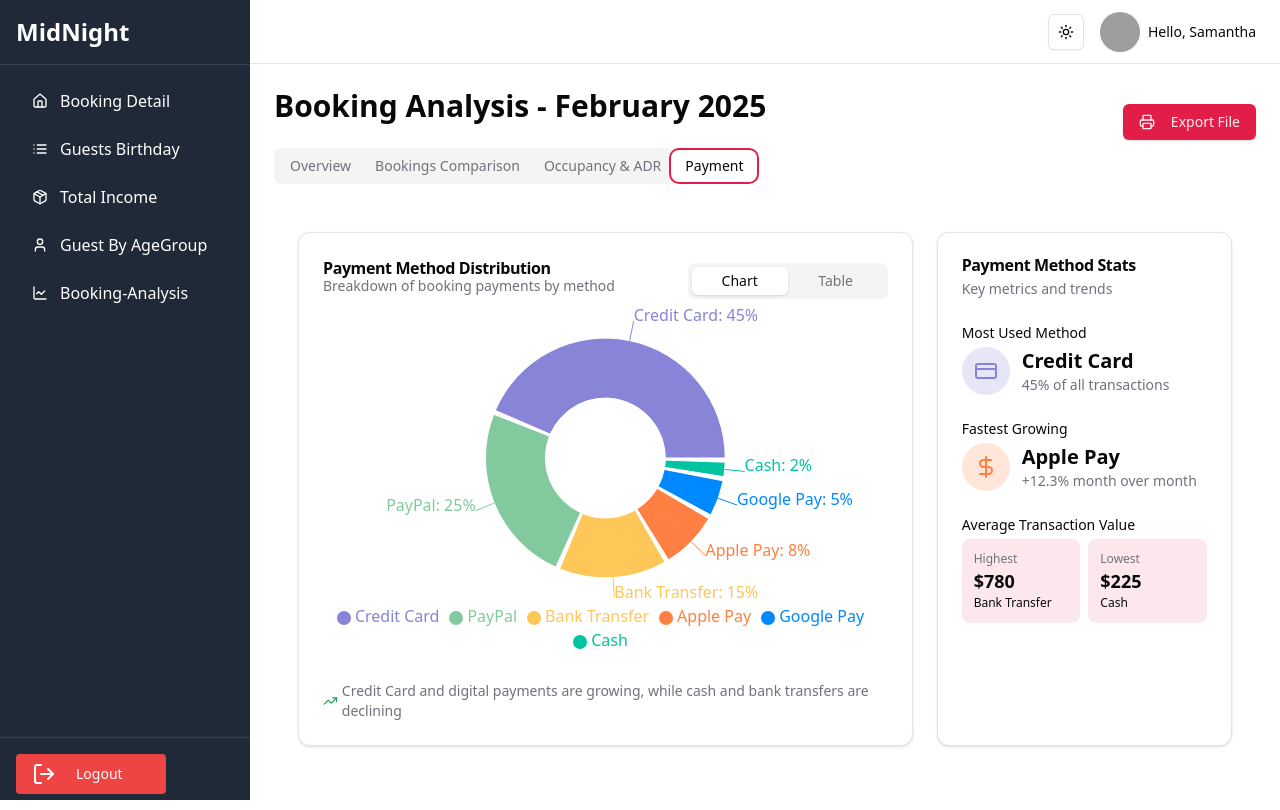
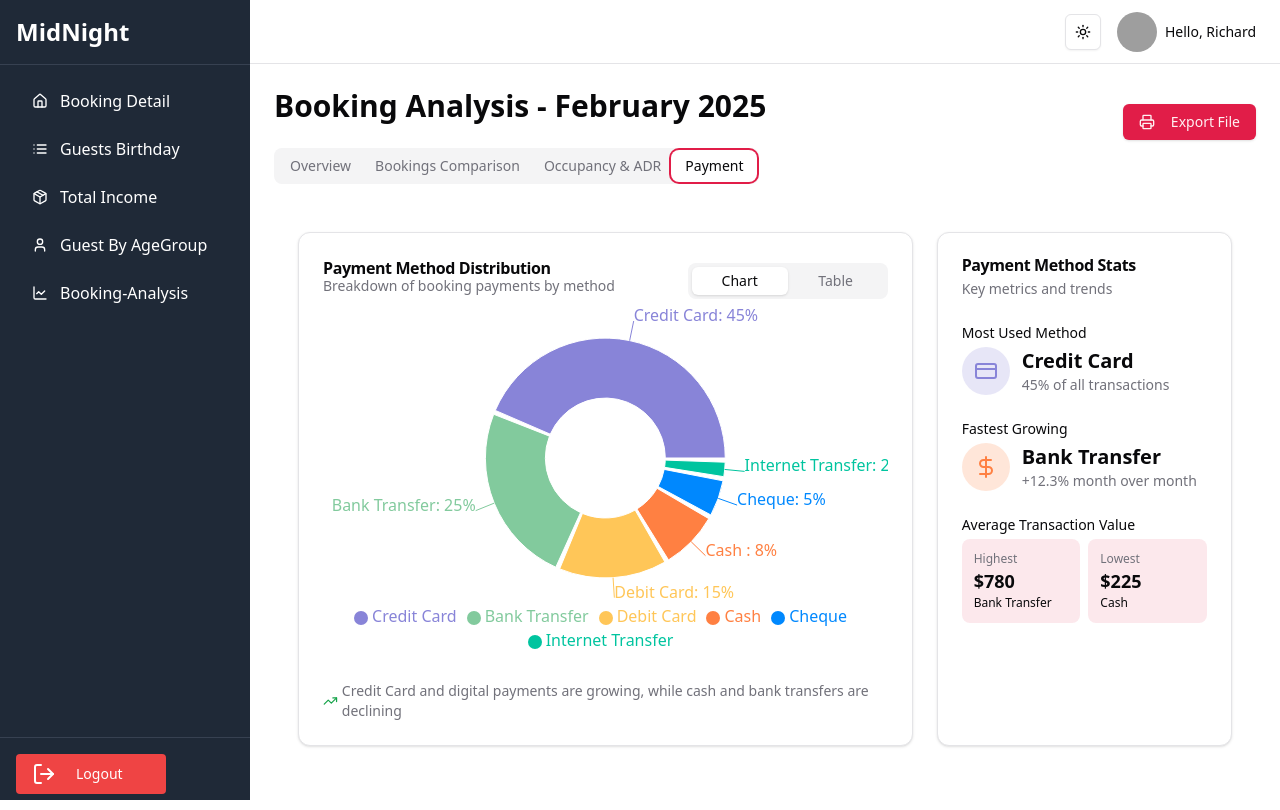
Before and after one commit to linnkhant886/analysis-dashboard-withai, a Next.js app: page /dashboard/analytics in a window 1280 px wide. Both pictures are taken after a click on the tab "Payment". Built offline with nearby package versions, Linux system fonts and the light colour scheme; grey boxes are pictures that could not be loaded.

Commit message:
fix:data

```diff
--- a/app/components/AppSidebar.tsx
+++ b/app/components/AppSidebar.tsx
@@ -18,7 +18,7 @@ const Sidebar = () => {
     <>
       {/* Sidebar */}
       <div
-        className={`sticky top-0 h-screen w-[250px] bg-gray-800 text-white transition-all duration-300`}
+        className={`sticky top-0 hidden md:block h-screen w-[250px] bg-gray-800 text-white transition-all duration-300`}
       >
         {/* Sidebar Header */}
         <div className="p-4 border-b border-gray-700">
--- a/app/components/Topbar.tsx
+++ b/app/components/Topbar.tsx
@@ -9,7 +9,6 @@ export default function TopBar() {
   return (
     <header className="sticky top-0 z-10 flex h-16 items-center gap-4 border-b bg-background px-6">
       <div className="flex flex-1 items-center gap-4 md:gap-8">
-
         <div className="ml-auto flex items-center gap-4">
           <ModeToggle />
 
@@ -19,10 +18,10 @@ export default function TopBar() {
                 src="/placeholder.svg?height=32&width=32"
                 alt="User"
               />
-              <AvatarFallback>SA</AvatarFallback>
+              <AvatarFallback>R</AvatarFallback>
             </Avatar>
             <div className="hidden md:block">
-              <p className="text-sm font-medium">Hello, Samantha</p>
+              <p className="text-sm font-medium">Hello, Richard</p>
             </div>
           </div>
         </div>
--- a/app/components/charts/CancelBookingCard.tsx
+++ b/app/components/charts/CancelBookingCard.tsx
@@ -6,7 +6,7 @@ import { CustomerBarChart } from "./CustomerBarChart";
 
 const CanceledBookingsCard = () => {
   // Placeholder data for March 2025
-  const totalBookings = 200; // Total bookings in March
+  const totalBookings = 1079; // Total bookings in March
   const canceledBookings = 30; // Canceled bookings in March
   const canceledPercentage = ((canceledBookings / totalBookings) * 100).toFixed(
     1
--- a/app/dashboard/analytics/page.tsx
+++ b/app/dashboard/analytics/page.tsx
@@ -43,7 +43,7 @@ const ExportPDFButton = dynamic(
 const FIXED_TOTAL_BOOKINGS = 1079;
 
 // Fixed averages for the month
-const FIXED_AVG_OCCUPANCY_RATE = 75; // 75% average occupancy rate
+const FIXED_AVG_OCCUPANCY_RATE = 90; // 75% average occupancy rate
 const FIXED_AVG_ADR = 200; // $200 average daily rate
 const TOTAL_ROOMS = 100; // Total rooms in the hotel
 
@@ -116,7 +116,7 @@ const generateMockData = () => {
     // Occupancy rate: Vary slightly around the fixed average (75%)
     const occupancyVariation = (Math.random() * 10 - 5); // Vary by ±5%
     const occupancyRate = Math.min(100, Math.max(0, FIXED_AVG_OCCUPANCY_RATE + occupancyVariation));
-    const occupiedRooms = Math.round((occupancyRate / 100) * TOTAL_ROOMS);
+    const occupiedRooms = Math.round((occupancyRate / 100) * TOTAL_ROOMS)
 
     // ADR: Vary slightly around the fixed average ($200)
     const adrVariation = (Math.random() * 20 - 10); // Vary by ±$10
--- a/app/dashboard/analytics/payment.tsx
+++ b/app/dashboard/analytics/payment.tsx
@@ -107,29 +107,29 @@ const paymentMethodData = [
     trend: "+5.2%",
     status: "up",
   },
-  { name: "PayPal", value: 25, color: "#82ca9d", trend: "+2.8%", status: "up" },
+  { name: "Bank Transfer", value: 25, color: "#82ca9d", trend: "+2.8%", status: "up" },
   {
-    name: "Bank Transfer",
+    name: "Debit Card",
     value: 15,
     color: "#ffc658",
     trend: "-1.5%",
     status: "down",
   },
   {
-    name: "Apple Pay",
+    name: "Cash ",
     value: 8,
     color: "#ff8042",
     trend: "+12.3%",
     status: "up",
   },
   {
-    name: "Google Pay",
+    name: "Cheque",
     value: 5,
     color: "#0088FE",
     trend: "+8.7%",
     status: "up",
   },
-  { name: "Cash", value: 2, color: "#00C49F", trend: "-3.2%", status: "down" },
+  { name: "Internet Transfer", value: 2, color: "#00C49F", trend: "-3.2%", status: "down" },
 ];
 
 
@@ -283,7 +283,7 @@ export default function Payment() {
                     <DollarSign className="h-6 w-6 text-[#ff8042]" />
                   </div>
                   <div>
-                    <div className="text-xl font-bold">Apple Pay</div>
+                    <div className="text-xl font-bold">Bank Transfer</div>
                     <div className="text-sm text-muted-foreground">
                       +12.3% month over month
                     </div>
--- a/app/dashboard/birthdays/page.tsx
+++ b/app/dashboard/birthdays/page.tsx
@@ -415,9 +415,7 @@ export default function GuestBirthdayDashboard() {
                         <SelectItem value="yearly">All Birthdays</SelectItem>
                       </SelectContent>
                     </Select>
-                    <Button onClick={() => setSelectedDate(new Date())}>
-                      Today
-                    </Button>
+
                   </div>
 
                   <div className="relative">
```
